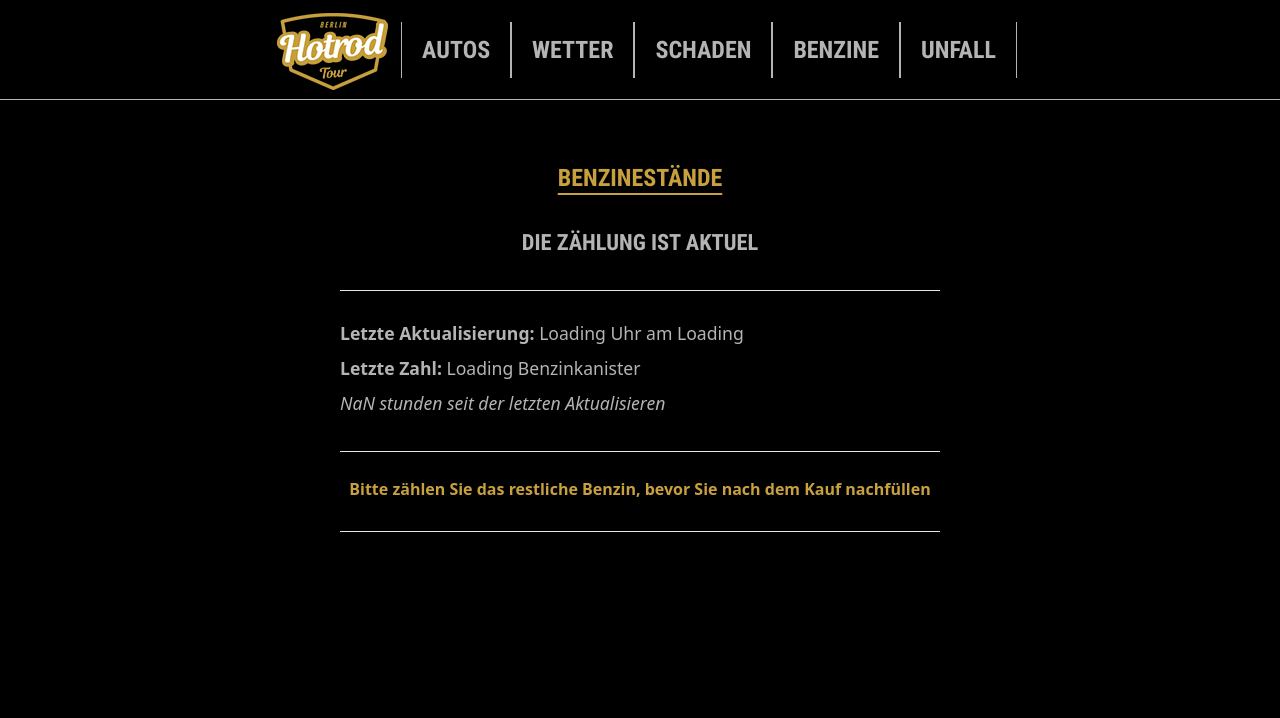
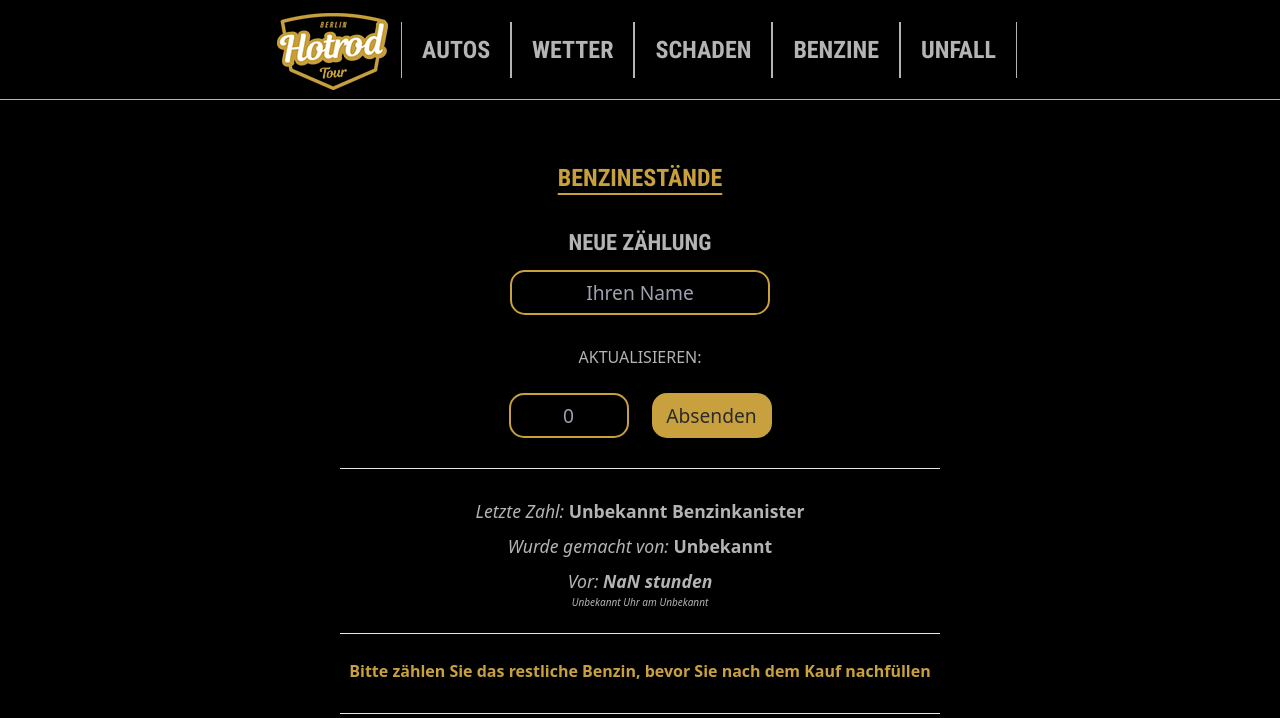
Before and after one commit to AdaCra/HotRods_Berlin, a Next.js app: page /benzine in a window 1280 px wide. Shown: the top 718 px of the page. Built offline with nearby package versions, Linux system fonts and the light colour scheme; no server answers; the database is empty.

Commit message:
checkbox now works

```diff
--- a/components/GeneralComponents/Checkbox/Checkbox.js
+++ b/components/GeneralComponents/Checkbox/Checkbox.js
@@ -1,12 +1,51 @@
+import styled from "styled-components";
 
-import styled from "styled-components";
-import { CheckboxStyle } from "./Checkbox.style";
+const CheckboxStyle = styled.input`
+  appearance: none;
+  outline: none;
+  cursor: pointer;
 
-export default function Checkbox({name, onChange}) {
+  &::before {
+    content: "✕";
+    display: inline-block;
+    line-height: 30px;
+    width: 32px;
+    height: 32px;
+    border: 2px solid var(--fontColor-highlight);
+    text-align: center;
+    font-weight: bold;
+    color: var(--fontColor-highlight);
+  }
 
+  &:checked::before {
+    visibility: hidden;
+  }
+
+  &:checked::after {
+    content: "✓";
+    display: inline-block;
+    line-height: 30px;
+    width: 32px;
+    height: 32px;
+    border: 2px solid var(--fontColor-highlight);
+    background-color: var(--fontColor-highlight);
+    text-align: center;
+    font-weight: bold;
+    color: var(--background);
+  }
+`;
+
+export default function Checkbox({ name, value, onChange }) {
   return (
     <div>
-      <CheckboxStyle type="checkbox" name={name} id={name} defaultChecked={true} onChange={onChange}/>
+      <CheckboxStyle
+        type="checkbox"
+        name={name}
+        id={name}
+        value={value}
+        defaultChecked={true}
+        onChange={onChange}
+      />
     </div>
   );
 }
--- a/components/GeneralComponents/Checkbox/Checkbox.style.js
+++ /dev/null
@@ -1,36 +0,0 @@
-import styled from "styled-components";
-
-export const CheckboxStyle = styled.input`
-  appearance: none;
-  outline: none;
-  cursor: pointer;
-
-  &::before {
-    content: "✕";
-    display: inline-block;
-    line-height: 30px;
-    width: 32px;
-    height: 32px;
-    border: 2px solid var(--fontColor-highlight);
-    text-align: center;
-    font-weight: bold;
-    color: var(--fontColor-highlight);
-  }
-
-  &:checked::before {
-    visibility: hidden;
-  }
-
-  &:checked::after {
-    content: "✓";
-    display: inline-block;
-    line-height: 30px;
-    width: 32px;
-    height: 32px;
-    border: 2px solid var(--fontColor-highlight);
-    background-color: var(--fontColor-highlight);
-    text-align: center;
-    font-weight: bold;
-    color: var(--background);
-  }
-`;
--- a/components/GeneralComponents/Images/InputImageIconReference.js
+++ b/components/GeneralComponents/Images/InputImageIconReference.js
@@ -29,7 +29,6 @@ export default function InputImageIconReference({ handleFileUpload }) {
         multiple
         onChange={handleFileUpload}
         style={{ display: "none" }}
-        required
       />
     </>
   );
--- a/components/benzineData/BenzineForm.js
+++ b/components/benzineData/BenzineForm.js
@@ -6,7 +6,23 @@ const FormStyled = styled.form`
     text-align: center;
     width:600px;
     `;
-const FormInput = styled.input`
+const NameInput = styled.input`
+  margin: 0 auto 30px;
+  height: 45px;
+  line-height: 45px;
+  width: 260px;
+  background-color: var(--background);
+  border: 2px solid var(--fontColor-highlight);
+  border-radius: 15px;
+  text-align: center;
+  vertical-align: middle;
+  font-size: 1.2em;
+  &::-webkit-inner-spin-button,
+  &::-webkit-outer-spin-button {
+    -webkit-appearance: none;
+  }
+`;
+const NumberInput = styled.input`
   margin: auto;
   height: 45px;
   line-height: 45px;
@@ -36,23 +52,47 @@ const FormButton = styled.button`
   vertical-align: middle;
   font-size: 1.2em;
 `;
-export default function BenzineForm({ handleSubmit, formName, header, label }) {
+export default function BenzineForm({
+  handleSubmit,
+  formName,
+  header,
+  label,
+  refill,
+}) {
   return (
     <FormStyled onSubmit={handleSubmit} formName={formName}>
       <h3>{header}</h3>
-      <label htmlFor={formName}>
+      <NameInput
+        type="string"
+        name="name"
+        id="name"
+        placeholder="Ihren Name"
+        minLength={3}
+        maxLength={15}
+        required
+      />
+      <label htmlFor="count">
         <h4>{label}</h4>
       </label>
       <br />
-      <FormInput
+
+      <NumberInput
         type="number"
         name="count"
-        id={formName}
+        id="count"
         placeholder="0"
         min={0}
         max={10}
         required
       />
+      <input
+        type="checkbox"
+        name="isRefill"
+        id="isRefill"
+        defaultChecked={refill}
+        value={refill}
+        style={{ visibility: "hidden" }}
+      />
       <FormButton type="submit">Absenden</FormButton>
     </FormStyled>
   );
--- a/components/benzineData/BenzinePageContent.js
+++ b/components/benzineData/BenzinePageContent.js
@@ -7,6 +7,7 @@ import BenzineForm from "./BenzineForm";
 const CenterSection = styled.section`
   margin: 20px auto;
   width: 600px;
+  text-align: center;
 `;
 
 export default function BenzinePageContent({ latestEntry, handleSubmit }) {
@@ -19,6 +20,8 @@ export default function BenzinePageContent({ latestEntry, handleSubmit }) {
   }
 
   const lastCount = latestEntry?.count;
+  const lastIsRefill = latestEntry?.isRefill;
+  const lastName = latestEntry?.name;
   const createAtTimestamp = new Date(latestEntry?.createdAt);
   const formattedDate = createAtTimestamp.toLocaleDateString("en-GB");
   const formattedTime = createAtTimestamp.toLocaleTimeString("en-US", {
@@ -27,43 +30,50 @@ export default function BenzinePageContent({ latestEntry, handleSubmit }) {
     hour: "2-digit",
     minute: "2-digit",
   });
-
   const hoursSinceLastUpdate = TimeDifference(createAtTimestamp);
 
   return (
     <CenterSection>
       <h2>BENZINESTÄNDE</h2>
       <section>
-        {hoursSinceLastUpdate > 12 ? (
+        {hoursSinceLastUpdate > 12 || !latestEntry ? (
           <BenzineForm
             handleSubmit={handleSubmit}
             formName={"update-benzine"}
             header={"NEUE ZÄHLUNG"}
             label={"AKTUALISIEREN:"}
+            refill={false}
           />
         ) : (
           <h3 style={{ textAlign: "center" }}>DIE ZÄHLUNG IST AKTUEL</h3>
         )}
         <hr style={{ margin: "30px 0 25px" }} />
       </section>
-      <section>
+      <CenterSection>
         <p>
-          <b>Letzte Aktualisierung: </b>
-          {formattedTime === "Invalid Date" ? "Loading" : formattedTime} Uhr am{" "}
-          {formattedDate === "Invalid Date" ? "Loading" : formattedDate}
+          <em>Letzte Zahl:</em>{" "}
+          <b>{lastCount ? lastCount : "Unbekannt"} Benzinkanister</b>
         </p>
         <p>
-          <b>Letzte Zahl:</b> {lastCount ? lastCount : "Loading"} Benzinkanister
+          <em>Wurde gemacht von:</em>{" "}
+          <b>{!lastName ? "Unbekannt" : lastName}</b>
         </p>
         <p>
           <em>
-            {Math.floor(hoursSinceLastUpdate)} stunden seit der letzten
-            Aktualisieren
+            Vor: <b> {Math.floor(hoursSinceLastUpdate)} stunden </b>
+          </em>
+        </p>
+        <p style={{ lineHeight: 0.1 }}>
+          <em style={{ marginTop: 0, fontSize: "x-small" }}>
+            {formattedTime === "Invalid Date" ? "Unbekannt" : formattedTime} Uhr
+            am {formattedDate === "Invalid Date" ? "Unbekannt" : formattedDate}
           </em>
         </p>
         <hr style={{ margin: "30px 0 25px" }} />
-      </section>
-      {hoursSinceLastUpdate < 12 ? (
+      </CenterSection>
+
+      {!lastIsRefill ? (
+        hoursSinceLastUpdate < 12 ? (
           <>
             <ExpandingH3WithOnClickToggle
               title={"AUFFÜLLEN"}
@@ -75,15 +85,26 @@ export default function BenzinePageContent({ latestEntry, handleSubmit }) {
                   handleSubmit={handleSubmit}
                   formName={"benzineCount"}
                   label={"AUFGEFÜLLTE ANZAHL:"}
+                  refill={true}
                 />
               </section>
             )}
           </>
         ) : (
-        <h4 style={{ textAlign: "center", color: "var(--fontColor-highlight" }}>
+          <h4
+            style={{ textAlign: "center", color: "var(--fontColor-highlight" }}
+          >
             <b>
               Bitte zählen Sie das restliche Benzin, bevor Sie nach dem Kauf
               nachfüllen
+            </b>
+          </h4>
+        )
+      ) : (
+        <h4 style={{ textAlign: "center", color: "var(--fontColor-highlight" }}>
+          <b>
+            Bei der zuvor erfassten Zählung handelte <br />
+            es sich um eine Treibstoffnachfüllung.
           </b>
         </h4>
       )}
--- a/components/damage/ImageSwitchReturn.js
+++ b/components/damage/ImageSwitchReturn.js
@@ -43,13 +43,12 @@ const ThumbnailRemoveButton = styled.button`
 `;
 
 export default function ImageUploadPreviews({
-  selectedImages,
   imageThumbnails,
   handleFileUpload,
   handleImageRemove,
 }) {
   const renderImage = (index) => {
-    if (index < selectedImages.length) {
+    if (index < imageThumbnails.length) {
       const thumbnailSrc = imageThumbnails[index];
       return (
         <Thumbnail key={index}>
@@ -61,7 +60,7 @@ export default function ImageUploadPreviews({
           </ThumbnailRemoveButton>
         </Thumbnail>
       );
-    } else if (index === selectedImages.length) {
+    } else if (index === imageThumbnails.length) {
       return (
         <div key={index}>
           <InputImageIconReference handleFileUpload={handleFileUpload} />
--- a/components/damage/createDamageForm.js
+++ b/components/damage/createDamageForm.js
@@ -9,10 +9,13 @@ import {
   FormSelector,
   FullTextArea,
   FormButton,
+  FormStyled,
 } from "./createDamageForm.style";
 import DamageImageUpload from "./damageImageUpload";
+import { useState } from "react";
 
-export default function CreateDamageForm({ handleSubmit }) {
+export default function CreateDamageForm({ onSubmit }) {
+  const [isChecked, setIsChecked] = useState(true);
   const router = useRouter();
   const { isReady } = router;
   const {
@@ -24,18 +27,24 @@ export default function CreateDamageForm({ handleSubmit }) {
   if (!isReady || carLoading || carError)
     return <H2TextPopUp text="LOADING..." />;
 
-  // const redirectToHomePage = () => {
-  //   router.push("/damageReport");
-  // };
+  function handleSubmit(event) {
+    event.preventDefault();
+    const formData = new FormData(event.target);
+    const data = Object.fromEntries(formData);
+    onSubmit(data);
+    console.log(data);
+  }
 
-  function onChange(event) {
-    console.log(event);
+  function handleCheckboxChange() {
+    setIsChecked(!isChecked);
   }
+  console.log(isChecked);
+
   return (
     <CenterSection>
       <h2>SCHADENSBERICHT ERSTELLEN</h2>
       <section>
-        <form>
+        <form onSubmit={handleSubmit} formname="damagereports">
           <fieldset>
             <legend>
               <h3>SCHADENFORMULAR</h3>
@@ -72,9 +81,9 @@ export default function CreateDamageForm({ handleSubmit }) {
             <InputDiv>
               <label htmlFor="isDrivable">Ist das Auto noch fahrbar?:</label>
               <Checkbox
-                name="isDrivable"
-                defaultChecked={true}
-                onChange={onChange}
+                name={"isDrivable"}
+                value={isChecked}
+                onChange={handleCheckboxChange}
               />
             </InputDiv>
 
@@ -95,6 +104,7 @@ export default function CreateDamageForm({ handleSubmit }) {
                 placeholder="Schreiben Sie eine kurze Beschreibung des Problems"
                 name="description"
                 id="description"
+                minLength={10}
                 maxLength={130}
               />
             </InputDiv>
--- a/components/damage/createDamageForm.style.js
+++ b/components/damage/createDamageForm.style.js
@@ -4,7 +4,12 @@ export const CenterSection = styled.section`
   margin: 20px auto;
   width: 600px;
 `;
-
+export const FormStyled = styled.form`
+    display: flex
+    flex-direction:column;
+    text-align: center;
+    width:600px;
+    `;
 export const InputDiv = styled.div`
   display: flex;
   flex-direction: row;
--- a/components/damage/damageImageUpload.js
+++ b/components/damage/damageImageUpload.js
@@ -21,7 +21,7 @@ export default function DamageImageUpload() {
 
   const handleFileUpload = (event) => {
     const files = Array.from(event.target.files);
-
+console.log(files)
     if (selectedImages.length + files.length > 4) {
       // Limit the total number of images to 4
       return;
@@ -44,23 +44,25 @@ export default function DamageImageUpload() {
           ]);
         };
 
+        console.log(reader);
         reader.readAsDataURL(file);
       }
     });
   };
+
   const handleImageRemove = (index) => {
     setSelectedImages((prevSelectedImages) => {
       const updatedSelectedImages = [...prevSelectedImages];
       updatedSelectedImages.splice(index, 1);
       return updatedSelectedImages;
     });
-
     setImageThumbnails((prevThumbnails) => {
       const updatedThumbnails = [...prevThumbnails];
       updatedThumbnails.splice(index, 1);
       return updatedThumbnails;
     });
   };
+
   return (
     <ImageUploadSection>
       <label htmlFor="imageUpload">Schadensbilder hochladen:</label>
--- a/db/models/BenzineCount.js
+++ b/db/models/BenzineCount.js
@@ -4,6 +4,7 @@ const { Schema } = mongoose;
 
 const benzineCountSchema = new Schema(
   {
+    name: { type: String, required: true },
     count: {
       type: Number,
       required: true,
@@ -13,6 +14,7 @@ const benzineCountSchema = new Schema(
         message: "The count must be a whole number.",
       },
     },
+    isRefill: { type: Boolean, default: false },
   },
   { timestamps: { createdAt: true, updatedAt: false } }
 );
--- a/db/models/DamageReport.js
+++ b/db/models/DamageReport.js
@@ -1,5 +1,4 @@
 import mongoose from "mongoose";
-
 
 import "./Car";
 
@@ -7,19 +6,18 @@ const { Schema } = mongoose;
 
 const damageReportSchema = new Schema(
   {
-    reporterName: { type: String, required: true },
-    licensePlateNumber: { type: String, required: true },
-    carId: { type: Schema.Types.ObjectId, ref: "Car", required: true },
+    reporterName: { type: String },
+    licensePlateNumber: { type: String },
+    carId: { type: Schema.Types.ObjectId, ref: "Car" },
+    isDrivable: { type: Boolean, default: true },
     type: {
       type: String,
       enum: ["body", "mechanical", "electrical"],
-      required: true,
     },
-    description: { type: String, required: true, max: 170 },
-    photo: [{ type: String }],
+    description: { type: String, max: 170 },
+    photo: { type: String },
     isResolved: { type: Boolean, default: false },
     resolvedDate: { type: Date },
-    isDrivable: { type: Boolean, required: true, default: true },
   },
   { timestamps: { createdAt: true, updatedAt: true } }
 );
--- a/pages/damageReport/index.js
+++ b/pages/damageReport/index.js
@@ -4,16 +4,11 @@ import useSWR from "swr";
 
 export default function DamageReport() {
   const router = useRouter();
-  const { isReady } = router;
-  const {
-    data: damageData,
-    isLoading,
-    error,
-  } = useSWR("/api/damage", { fallbackData: [] });
   const { mutate } = useSWR("/api/damage");
 
+  async function reportDamage(report) {
+    console.table(report);
 
-async function reportDamage(report) {
     const response = await fetch("/api/damage", {
       method: "POST",
       headers: {
@@ -21,21 +16,16 @@ async function reportDamage(report) {
       },
       body: JSON.stringify(report),
     });
-
-  if (response.ok) {
+    if (response.ok === true) {
       await response.json();
       mutate();
+      alert("Shadensbericht gemeldet");
     } else {
-    console.error(`Error: ${response.status}`);
+      console.log(`Error: ${response.status}`);
+    }}
+
+    // router.push("/damageReport");
+
+
+  return <CreateDamageForm onSubmit={reportDamage} />;
 }
-  router.push("/damage");
-}
-
-function handleSubmit(event) {
-  event.preventDefault();
-  const formData = new FormData(event.target);
-  const data = Object.fromEntries(formData);
-  reportDamage(data);
-}
-return <CreateDamageForm handleSubmit={handleSubmit} />
-}
```
Lines whose indentation alone changed are shown as unchanged.
